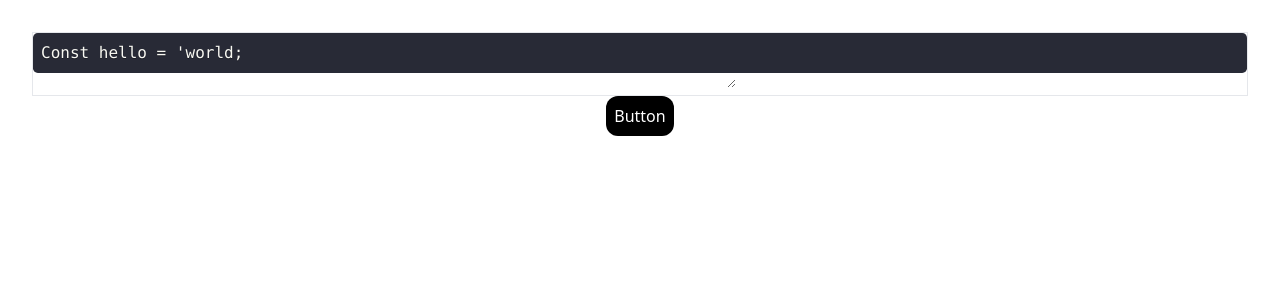
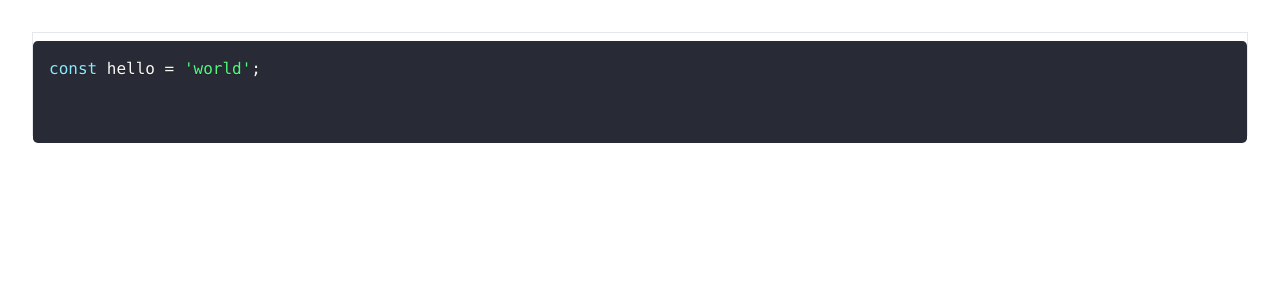
Before and after one commit to nameerakhter/code-editor-react, a React (Vite) app: page / in a window 1280 px wide. Shown: the top 300 px of the page. Built offline with nearby package versions, Linux system fonts and the light colour scheme.

Commit message:
fix: alignment b/w overlay and textarea

```diff
--- a/src/App.tsx
+++ b/src/App.tsx
@@ -6,8 +6,8 @@ function App() {
   return (
     <>
       <div>
-        <TextArea className="border" initialCode="Const hello = 'world;" />
-        <Button />
+        <TextArea className="border" initialCode="const hello = 'world';" />
+        {/* <Button /> */}
       </div>
     </>
   );
--- a/src/components/TextArea.tsx
+++ b/src/components/TextArea.tsx
@@ -4,53 +4,45 @@ import Prism from "prismjs";
 interface TextAreaprops {
   className?: string;
   initialCode?: string;
+  language: string;
 }
 export default function TextArea({
   className,
   initialCode = "",
+  language = "js",
 }: TextAreaprops) {
   const [code, setCode] = useState<string>(initialCode);
   useEffect(() => {
     if (typeof window !== "undefined") {
       Prism.highlightAll();
     }
-  }, [code]);
+  }, [code, language]);
   function handleChange(e: React.ChangeEvent<HTMLTextAreaElement>): void {
     setCode(e.target.value);
   }
-
   return (
-    <div
-      className={`relative mx-auto ${className}`}
-      style={{ fontFamily: "monospace" }}
-    >
-      {/* Highlighted Code */}
+    <div className={`relative mx-auto ${className}`}>
+      {/* TODO: cursor need to more closer to text it is a little disorienting when making changes in code  */}
       <pre
+        className=" h-full absolute inset-0 m-0 pt-0 px-[1em] overflow-hidden whitespace-pre-wrap font-mono leading-normal"
         style={{
-          position: "absolute",
-          top: 0,
-          left: 0,
-          width: "100%",
+          color: "rgba(255, 255, 255, 0.8)",
+          // background: "transparent",
           pointerEvents: "none",
-          whiteSpace: "pre-wrap",
-          color: "#f8f8f2",
-          margin: 0,
-          padding: "0.5rem",
         }}
       >
-        <code className="language-js">{code}</code>
+        <code className={`language-${language}`}>{code}</code>
       </pre>
 
-      {/* Textarea Input */}
+      {/* TODO: move it to styles.css and make a seperate class  */}
       <textarea
         value={code}
         onChange={handleChange}
-        // className="relative w-[1000px] h-[300px] bg-transparent text-transparent caret-white border border-black"
+        className="relative w-full p-[1.5rem] bg-transparent font-mono leading-normal resize-none"
         style={{
-          fontFamily: "monospace",
-          lineHeight: "1.5",
-          padding: "0.5rem",
+          caretColor: "white",
           color: "transparent",
+          outline: "none",
         }}
       />
     </div>
```
